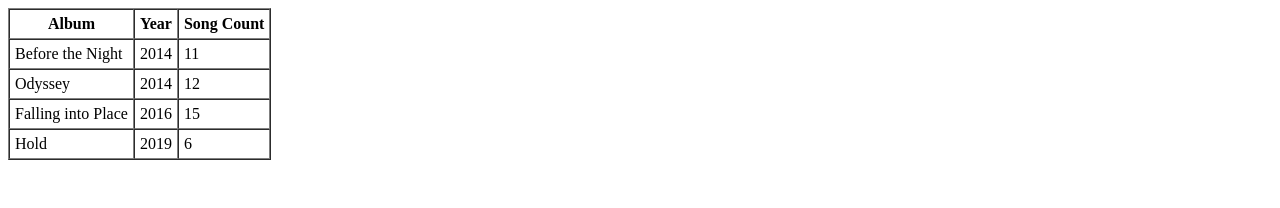
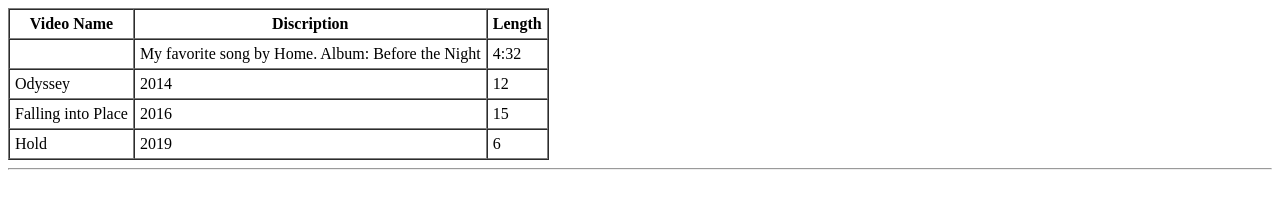
Before and after one commit to leifolsen93/Tables, a plain HTML site: page index.html in a window 1280 px wide. Drawn offline with Linux system fonts and the light colour scheme.

Commit message:
Update index.html

```diff
--- a/index.html
+++ b/index.html
@@ -2,19 +2,19 @@
 <html>
 
   <head>
-    <title>Favorite Albums by Home</title>
+    <title>My Favorite Study Music</title>
   </head>
 
   <body>
 
     <table border="1" cellspacing="0" cellpadding="5">
-      <tr> <th>Album</th> <th>Year</th> <th>Song Count</th> </tr>
-      <tr> <td>Before the Night</td> <td>2014</td> <td>11</td> </tr>
+      <tr> <th>Video Name</th> <th>Discription</th> <th>Length</th> </tr>
+      <tr> <td><a href="https://youtu.be/M-0TB9JMpdE"></td> <td>My favorite song by Home. Album: Before the Night</td> <td>4:32</td> </tr>
       <tr> <td>Odyssey</td> <td>2014</td> <td>12</td> </tr>
       <tr> <td>Falling into Place</td> <td>2016</td> <td>15</td> </tr>
       <tr> <td>Hold</td> <td>2019</td> <td>6</td> </tr>
     </table>
-
+    <hr>
   </body>
 
 </html>
```
